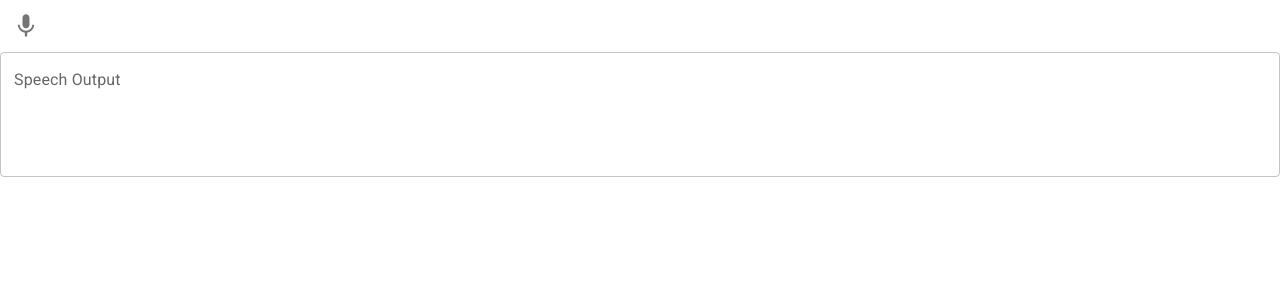
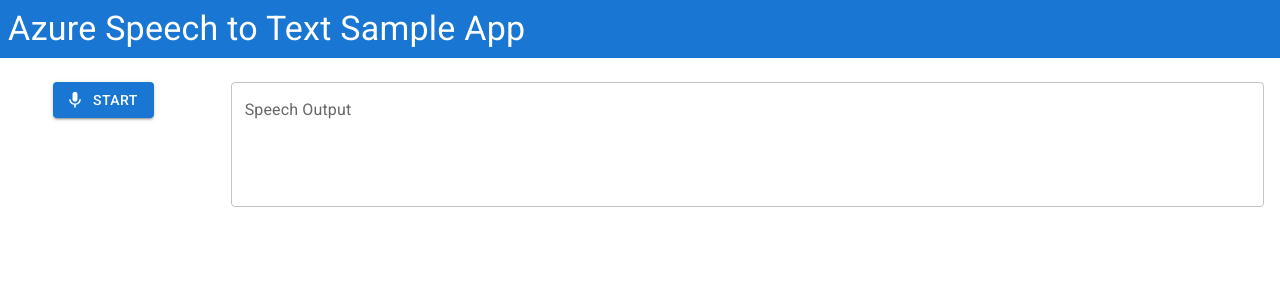
Before and after one commit to Kthwaits/azure-speech-to-text-sample-app, a React (Create React App) app in the folder client/: page / in a window 1280 px wide. Shown: the top 300 px of the page. Built offline with nearby package versions, Linux system fonts and the light colour scheme.

Commit message:
Updated UI and added mic timer

```diff
--- a/client/src/App.js
+++ b/client/src/App.js
@@ -1,8 +1,11 @@
-import React, { useState, useRef } from 'react';
-import IconButton from '@mui/material/IconButton';
+import React, { useState, useRef, useEffect } from 'react';
+import Button from '@mui/material/Button';
 import MicIcon from '@mui/icons-material/Mic';
 import StopCircleIcon from '@mui/icons-material/StopCircle';
 import TextField from '@mui/material/TextField';
+import Grid from '@mui/material/Grid';
+import Box from '@mui/material/Box';
+import Typography from '@mui/material/Typography';
 import { getTokenOrRefresh } from './utils/getTokenOrRefresh';
 import './App.css';
 
@@ -13,6 +16,19 @@
   const [displayText, setDisplayText] = useState('');
   const [interimText, setInterimText] = useState('');
   const [recordingActive, setRecordingActive] = useState(false);
+  const [recordingTimer, setRecordingTimer] = useState(0);
+  const recordingIntervalRef = useRef(null);
+
+  useEffect(() => {
+    if (recordingActive) {
+      recordingIntervalRef.current = setInterval(() => {
+        setRecordingTimer(prevTime => prevTime + 1);
+      }, 1000);
+    } else {
+      clearInterval(recordingIntervalRef.current);
+      setRecordingTimer(0);
+    }
+  }, [recordingActive]);
 
   function onRecognizing(sender, recognitionEventArgs) {
     const resultText = recognitionEventArgs?.result?.text;
@@ -20,7 +36,6 @@
       setInterimText(resultText);
     }
   }
-
   function onRecognized(sender, recognitionEventArgs) {
     const resultText = recognitionEventArgs?.result?.text;
     if (resultText) {
@@ -28,9 +43,6 @@
       setInterimText('');
     }
   }
-
-
-
   function onSessionStarted(sender, sessionEventArgs) {
     setRecordingActive(true);
   }
@@ -57,7 +69,7 @@
         recognizerRef.current.stopContinuousRecognitionAsync(
           function () {
             recognizerRef.current.close();
-          recognizerRef.current = null; // Set recognizer to null after closing
+            recognizerRef.current = null;
           },
           function (err) {
             console.log('ERROR: ' + err);
@@ -69,20 +81,41 @@
 
   return (
     <div className="App">
-    <IconButton size="large" onClick={sttFromMic}>
-      {recordingActive ? <StopCircleIcon fontSize="inherit" /> : <MicIcon fontSize="inherit" />}
-    </IconButton>
+      <Grid container spacing={1}>
+        <Grid item xs={12}>
+          <Box sx={{bgcolor: 'primary.main', color: 'white'}} padding={1}>
+          <Typography variant="h4">
+            Azure Speech to Text Sample App
+          </Typography>
+          </Box>
+        </Grid>
+        <Grid item xs={12} sm={2}>
+          <Box margin={2} display="flex" justifyContent="center">
+            <Button
+            variant="contained"
+            onClick={sttFromMic}
+            startIcon={recordingActive ? <StopCircleIcon/> : <MicIcon/>}
+            color={recordingActive ? "error" : "primary"}>
+              {recordingActive ? `${recordingTimer / 60 < 10 ? '0' : ''}${Math.floor(recordingTimer / 60)}:${recordingTimer % 60 < 10 ? '0' : ''}${recordingTimer % 60}` : "Start"}
+            </Button>
+          </Box>
+        </Grid>
+        <Grid item xs={12} sm={10}>
+          <Box margin={2}>
           <TextField
             fullWidth
             id="outlined-multiline-flexible"
             label="Speech Output"
             multiline
-      rows={4}
+            minRows={4}
             value={recordingActive ? displayText + ' ' + interimText : displayText}
             onChange={(event) => {
               setDisplayText(event.target.value);
             }}
           />
+          </Box>
+        </Grid>
+      </Grid>
     </div>
   );
 }
```
Lines whose indentation alone changed are shown as unchanged.
